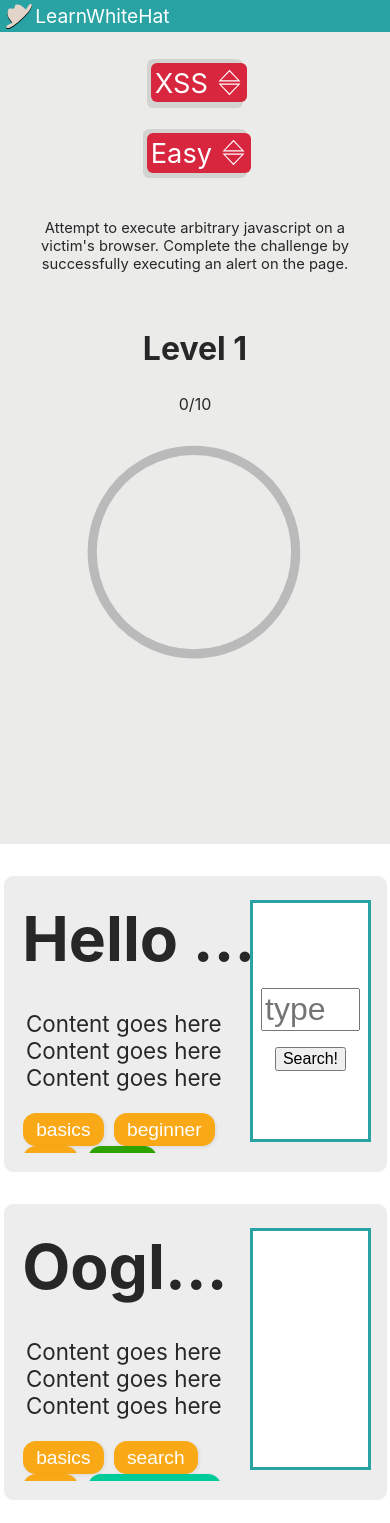
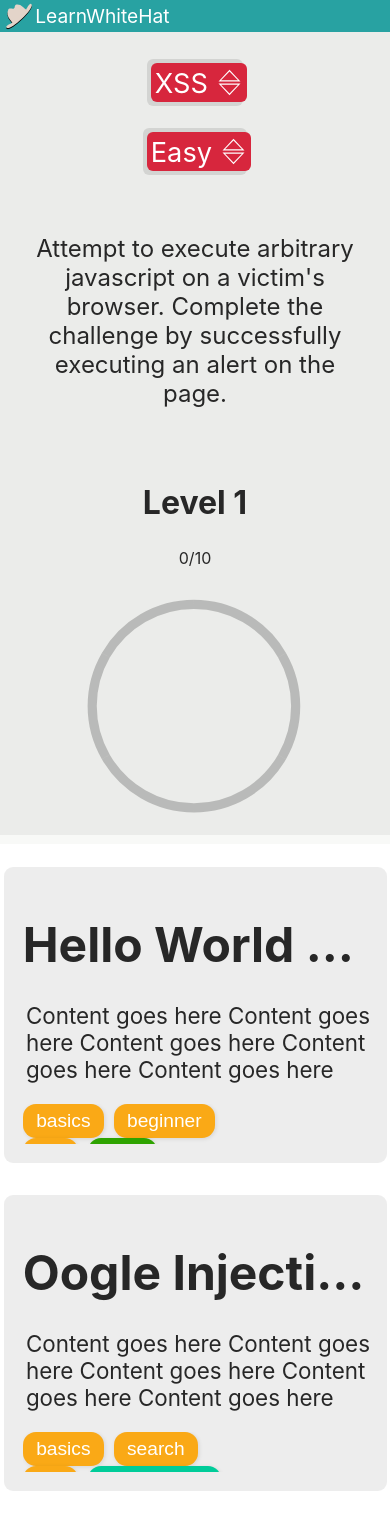
Before and after one commit to UltimatePro-Grammer/LearnWhiteHat, a React (Create React App) app: page / in a window 390 px wide. Shown: the top 1523 px of the page. Built offline with nearby package versions, Linux system fonts and the light colour scheme.

Commit message:
💄  Improve UX on mobile

```diff
--- a/src/Main/Content/Card/Card.css
+++ b/src/Main/Content/Card/Card.css
@@ -51,3 +51,18 @@
     height: calc(90% - 1.5em - 6px);
     width: 30%;
 }
+
+@media (max-width: 612px) {
+    .Card h1 {
+        width: 90%;
+        font-size: 3em;
+        top: 1em;
+        left: 0.4em;
+    }
+    .Card p {
+        max-width: 90%;
+    }
+    .preview {
+        display:none;
+    }
+}
--- a/src/Main/Content/Content.css
+++ b/src/Main/Content/Content.css
@@ -4,3 +4,8 @@
     height:100%;
     overflow: auto;
 }
+@media (max-width: 612px) {
+    .Content {
+        height: unset;
+    }
+}
--- a/src/Main/Sidebar/Description/Description.css
+++ b/src/Main/Sidebar/Description/Description.css
@@ -4,3 +4,9 @@
     margin: 2em auto;
     font-size:0.92em;
 }
+
+@media (max-width: 612px) {
+    .Description {
+        font-size: 1.5em;
+    }
+}
--- a/src/Main/Sidebar/Sidebar.css
+++ b/src/Main/Sidebar/Sidebar.css
@@ -10,3 +10,11 @@
     height:calc(100vh - 3rem);
     padding-top: 1rem;
 }
+
+
+@media (max-width: 612px) {
+    .Sidebar {
+        height: unset;
+        overflow: auto;
+    }
+}
```
